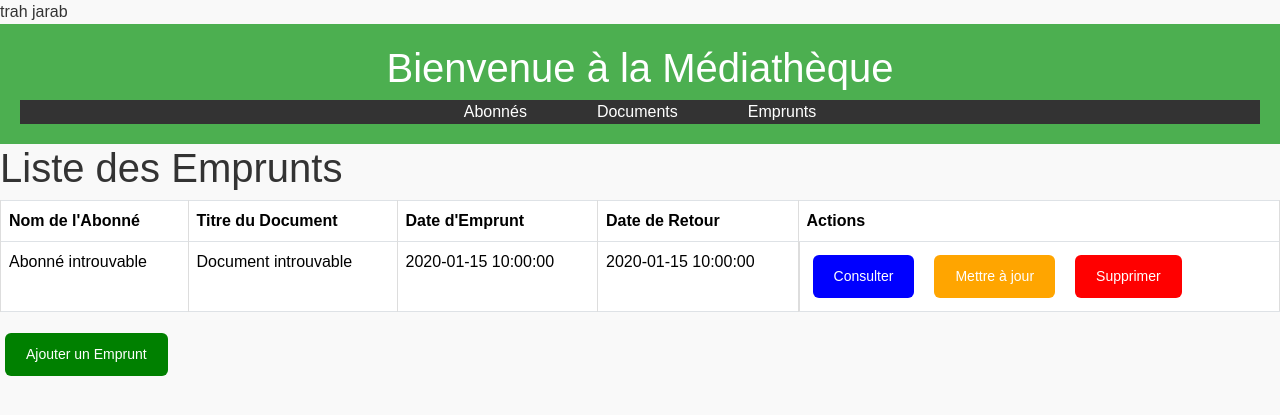
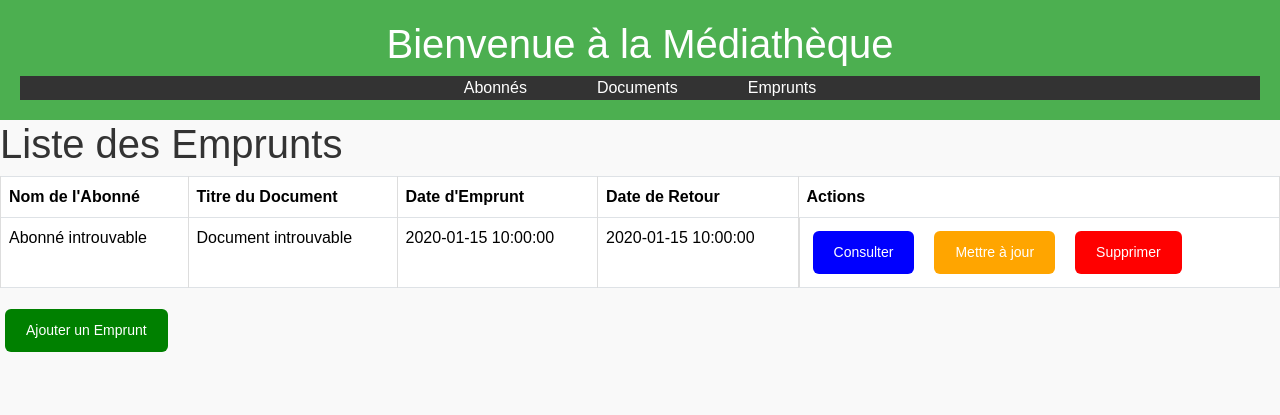
Before and after one commit to SirineMhadhb/projetmango, a Flask app: page /emprunts in a window 1280 px wide. Shown: the top 415 px of the page. Run offline with Flask 3, Linux system fonts and the light colour scheme; a database or web service that is not in the repository returns one stand-in record (values such as "Sample title"); some libraries are stand-ins or nearby versions.

Commit message:
Message de commit2

```diff
--- a/templates/emprunt_list.html
+++ b/templates/emprunt_list.html
@@ -1,5 +1,4 @@
 <!DOCTYPE html>
-trah jarab
 <html lang="fr">
 <head>
     <meta charset="UTF-8">
```
